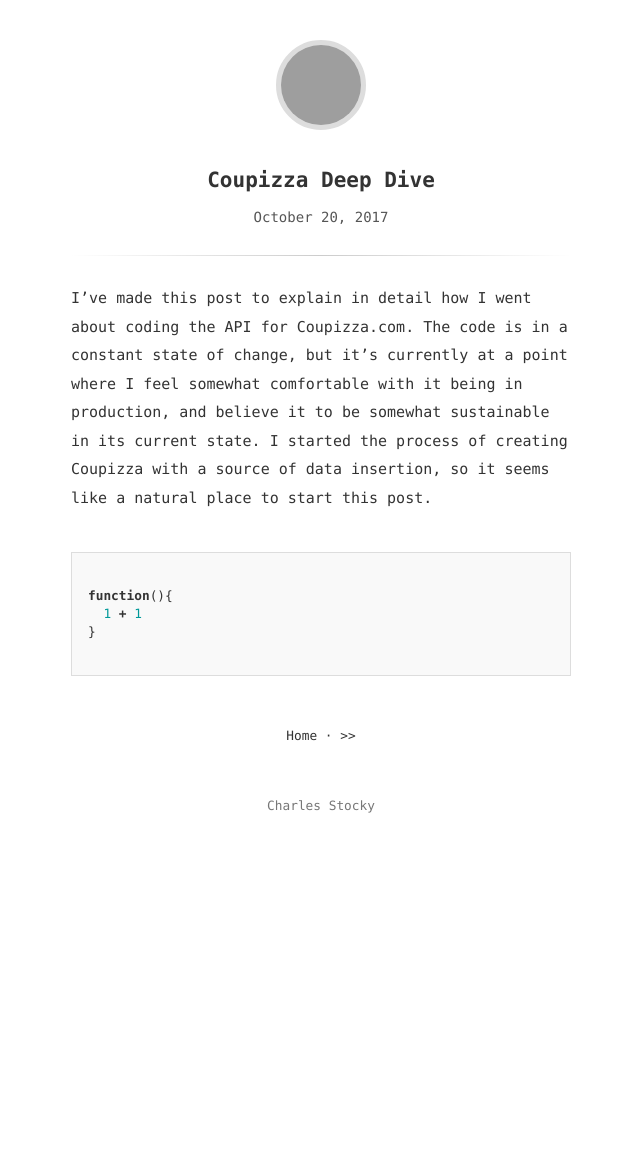
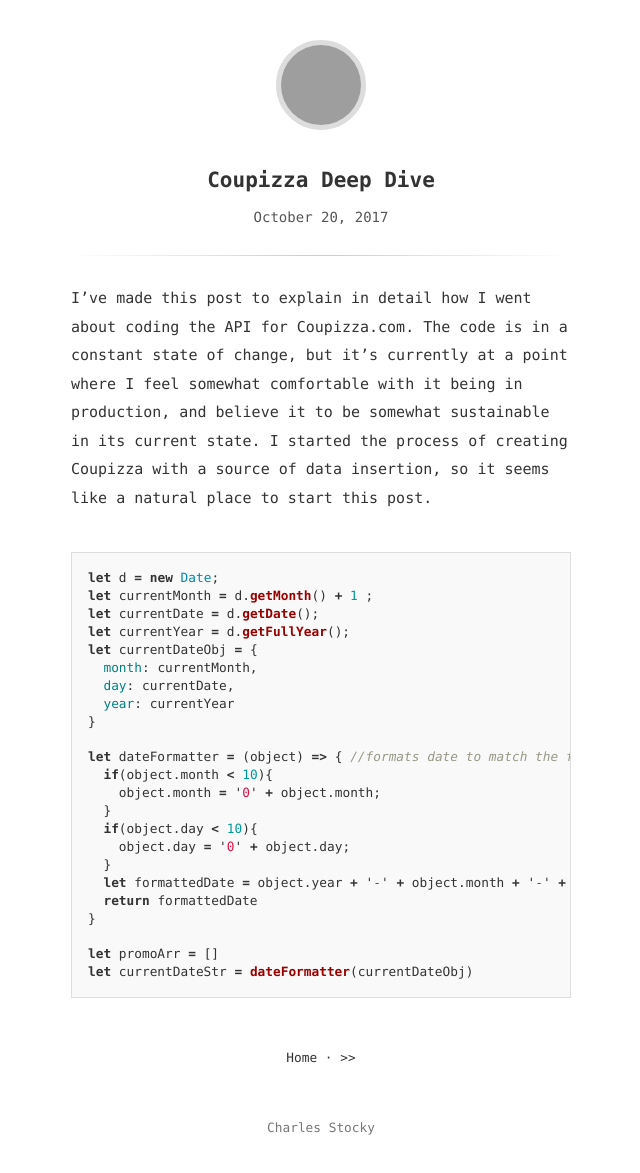
Before and after one commit to CharlesStocky/CharlesStocky.github.io, a Jekyll site: the page built from _posts/2017-10-20-Coupizza-Deep-Dive.md, in a window 1280 px wide, cut to the strip 0-1173 px from the top of the page. Shown: the whole strip, without its empty margins (319-959 px from the left). Built offline with Jekyll 4.4.1, drawn with Linux system fonts in a browser that asks for light colours; before the commit the page ends 900 px from its top, so only the background shows below that; grey boxes are pictures that could not be loaded.

Commit message:
first code snippet

````diff
--- a/_posts/2017-10-20-Coupizza-Deep-Dive.md
+++ b/_posts/2017-10-20-Coupizza-Deep-Dive.md
@@ -1,9 +1,27 @@
 I've made this post to explain in detail how I went about coding the API for Coupizza.com. The code is in a constant state of change, but it's currently at a point where I feel somewhat comfortable with it being in production, and believe it to be somewhat sustainable in its current state. I started the process of creating Coupizza with a source of data insertion, so it seems like a natural place to start this post.
 
 ```javascript
-
-function(){
-  1 + 1
+let d = new Date;
+let currentMonth = d.getMonth() + 1 ;
+let currentDate = d.getDate();
+let currentYear = d.getFullYear();
+let currentDateObj = {
+  month: currentMonth,
+  day: currentDate,
+  year: currentYear
 }
 
+let dateFormatter = (object) => { //formats date to match the formatting of facebook dates
+  if(object.month < 10){
+    object.month = '0' + object.month;
+  }
+  if(object.day < 10){
+    object.day = '0' + object.day;
+  }
+  let formattedDate = object.year + '-' + object.month + '-' + object.day
+  return formattedDate
+}
+
+let promoArr = []
+let currentDateStr = dateFormatter(currentDateObj)
 ```
````
